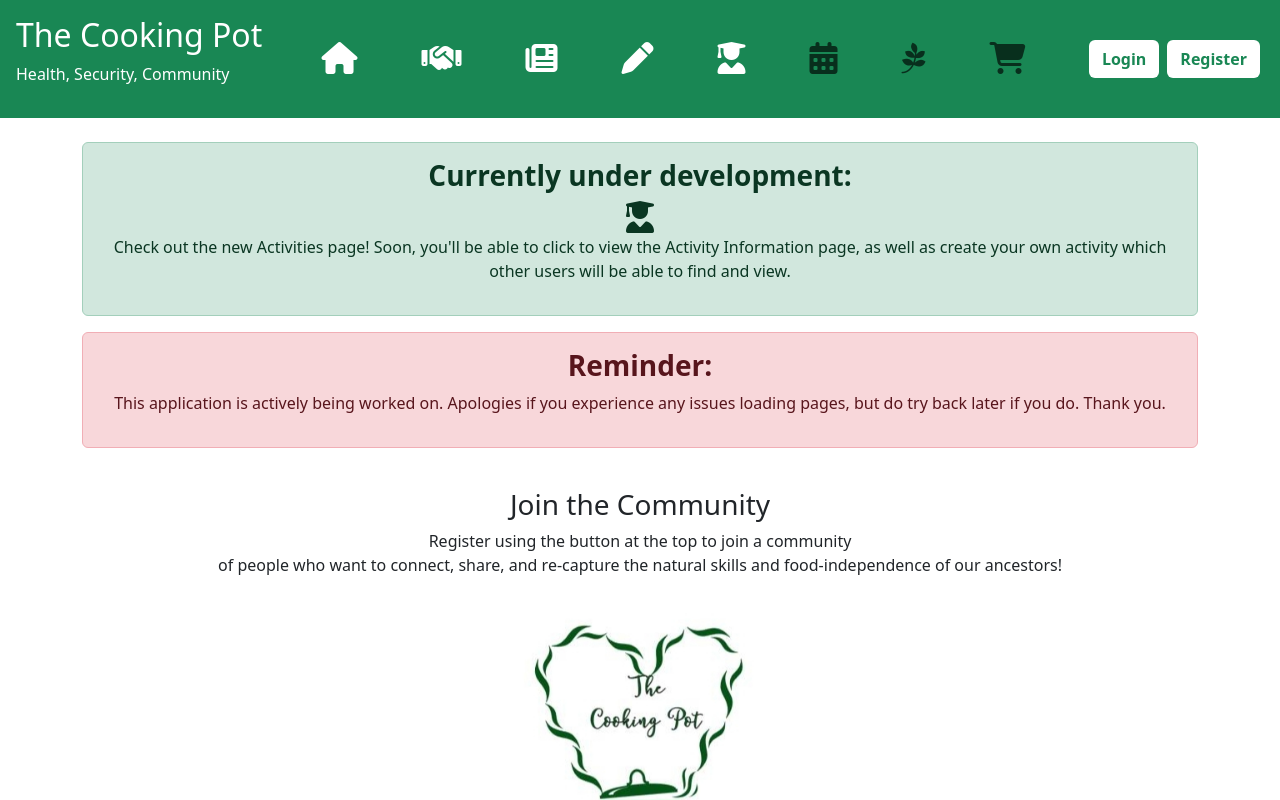
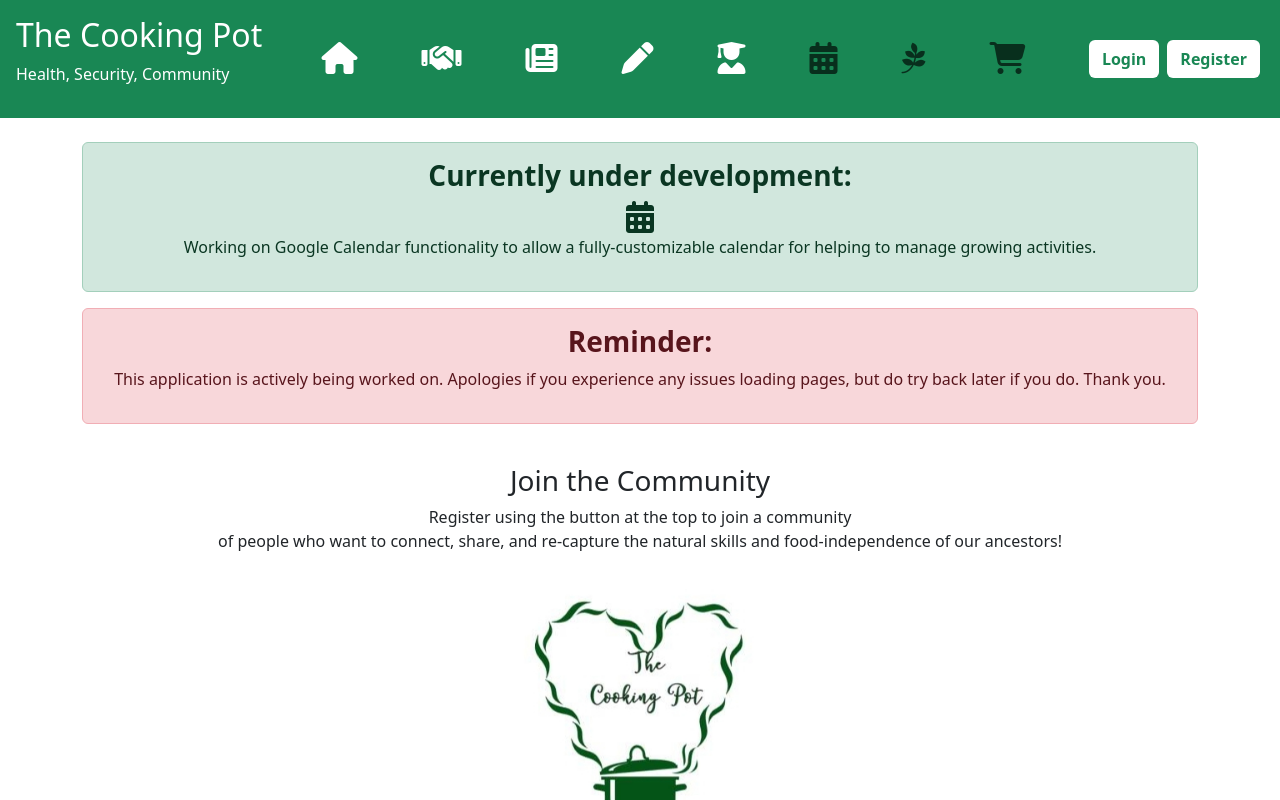
Before and after one commit to CraigAT1181/fe-agrarian-react, a React (Vite) app: page / in a window 1280 px wide. Shown: the top 800 px of the page. Built offline with nearby package versions, Linux system fonts and the light colour scheme; no server answers.

Commit message:
Edited Development message on HomePage to reflect next task - calendar

```diff
--- a/src/components/Home.jsx
+++ b/src/components/Home.jsx
@@ -10,22 +10,29 @@ import HomeNav from "./HomeNav";
 
 export default function Home() {
   const { user } = useAuth();
-  const [selectedComponent, setSelectedComponent] = useState("MyActivities");
+  const [selectedComponent, setSelectedComponent] = useState("MyProduce");
 
   return (
     <div className="container h-100">
       {user !== null ? (
         <div className="col">
-          <div className="row" style={{boxShadow: "0 0 10px 0 #ccc"}}>
+          <div
+            className="row"
+            style={{ boxShadow: "0 0 10px 0 #ccc" }}>
             <HomeNav setSelectedComponent={setSelectedComponent} />
           </div>
-          <div className="row" style={{boxShadow: "0 0 10px 0 #ccc", height: "30vw", paddingTop: "1rem", marginTop: "1rem"}}>
-
-              {selectedComponent === "MyProduce" && <MyProduce />}
-              {selectedComponent === "MyPosts" && <MyPosts />}
-              {selectedComponent === "MyBlogs" && <MyBlogs />}
-              {selectedComponent === "MyActivities" && <MyActivities />}
-
+          <div
+            className="row"
+            style={{
+              boxShadow: "0 0 10px 0 #ccc",
+              height: "30vw",
+              paddingTop: "1rem",
+              marginTop: "1rem",
+            }}>
+            {selectedComponent === "MyProduce" && <MyProduce />}
+            {selectedComponent === "MyPosts" && <MyPosts />}
+            {selectedComponent === "MyBlogs" && <MyBlogs />}
+            {selectedComponent === "MyActivities" && <MyActivities />}
           </div>
         </div>
       ) : (
@@ -35,12 +42,12 @@ export default function Home() {
               variant="success"
               className="text-center">
               <h3 className="fw-bold">Currently under development:</h3>
-              <i className="fa-solid fa-2x fa-user-graduate"></i>{" "}
+              <i className="fa-solid fa-2x fa-calendar-days"></i>{" "}
               <p>
                 {" "}
-                Check out the new Activities page! Soon, you'll be able to click
-                to view the Activity Information page, as well as create your
-                own activity which other users will be able to find and view.
+                Working on Google Calendar functionality to allow a
+                fully-customizable calendar for helping to manage growing
+                activities.
               </p>
             </Alert>
           </div>
```
